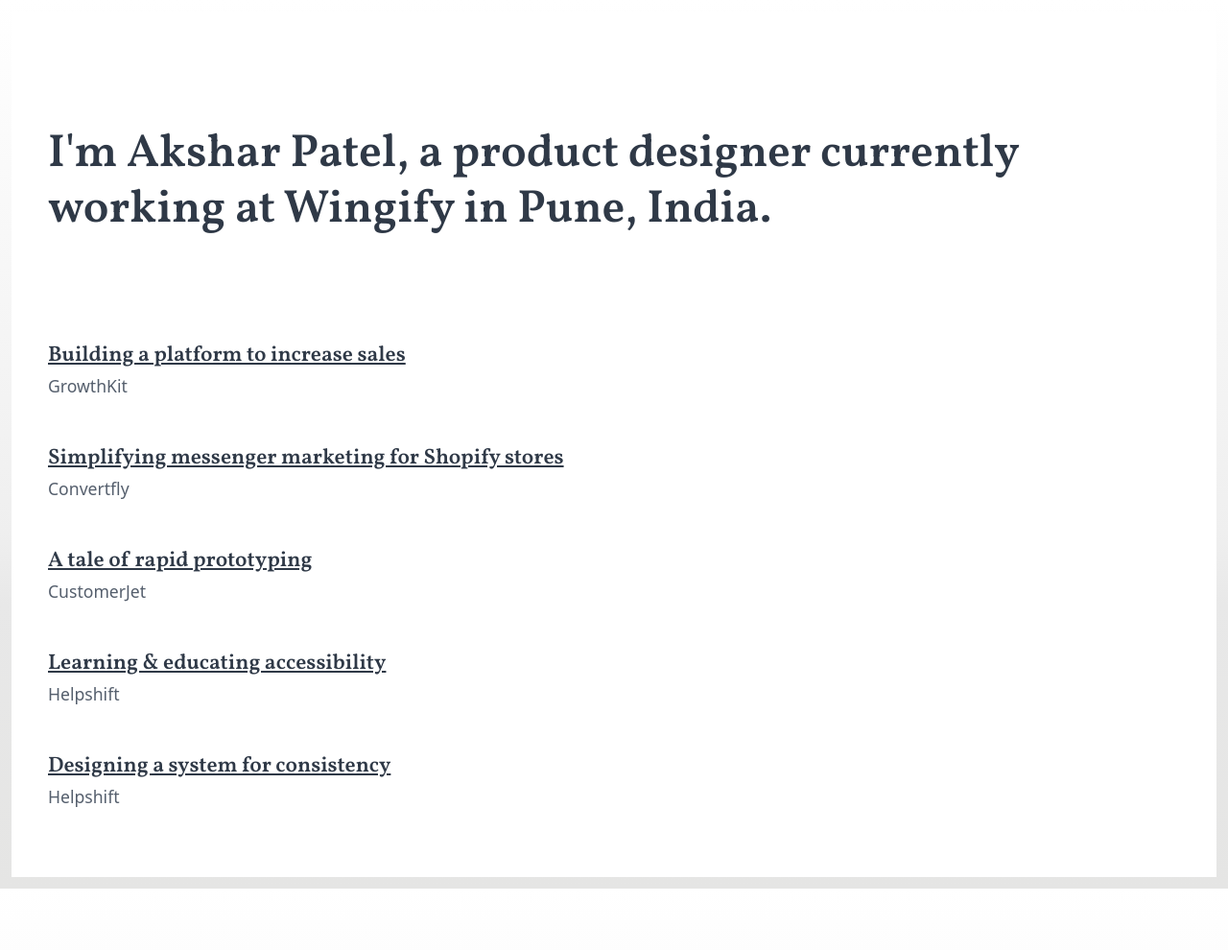
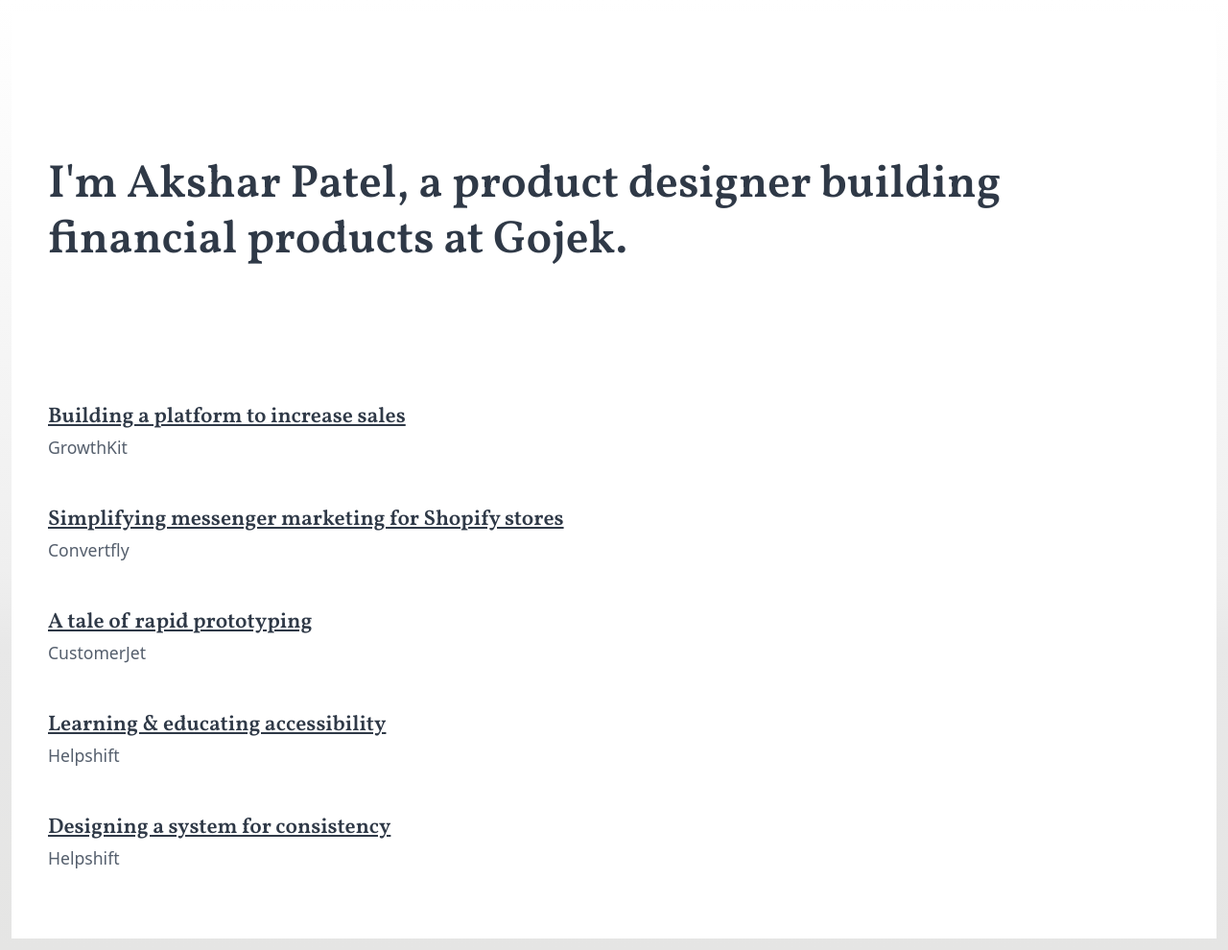
Before and after one commit to artakshar/artakshar.github.io, a Jekyll site: the page built from index.html, in a window 1280 px wide. Shown: the whole page at 96% size. Built offline with Jekyll 4.4.1, drawn with Linux system fonts in a browser that asks for light colours; before the commit the page ends 926 px from its top, so only the background shows below that.

Commit message:
Minor fixes * Changed landing page copy * Added more margin to heading copy

```diff
--- a/_sass/landing.scss
+++ b/_sass/landing.scss
@@ -1,5 +1,5 @@
 #hero {
-  padding: 96px 0;
+  padding: 8em 0;
   h1 {
     margin: 0 0 12px 0;
   }
@@ -33,18 +33,3 @@
     color: $black-darker;
   }
 }
-
-#about {
-  margin: 96px;
-  h4 {
-    margin: 0;
-    max-width: 720px;
-    font-size: 20px;
-    line-height: 1.56;
-    font-weight: 400;
-    font-family: $sans;
-  }
-  a {
-    color: $link;
-  }
-}
--- a/index.html
+++ b/index.html
@@ -5,7 +5,7 @@
 
 <section id="hero">
   <div class="container">
-    <h1>I'm Akshar Patel, a product designer currently working at Wingify in Pune, India.</h1>
+    <h1>I'm Akshar Patel, a product designer building financial products at Gojek.</h1>
   </div>
 </section>
 <section id="portfolio">
```
